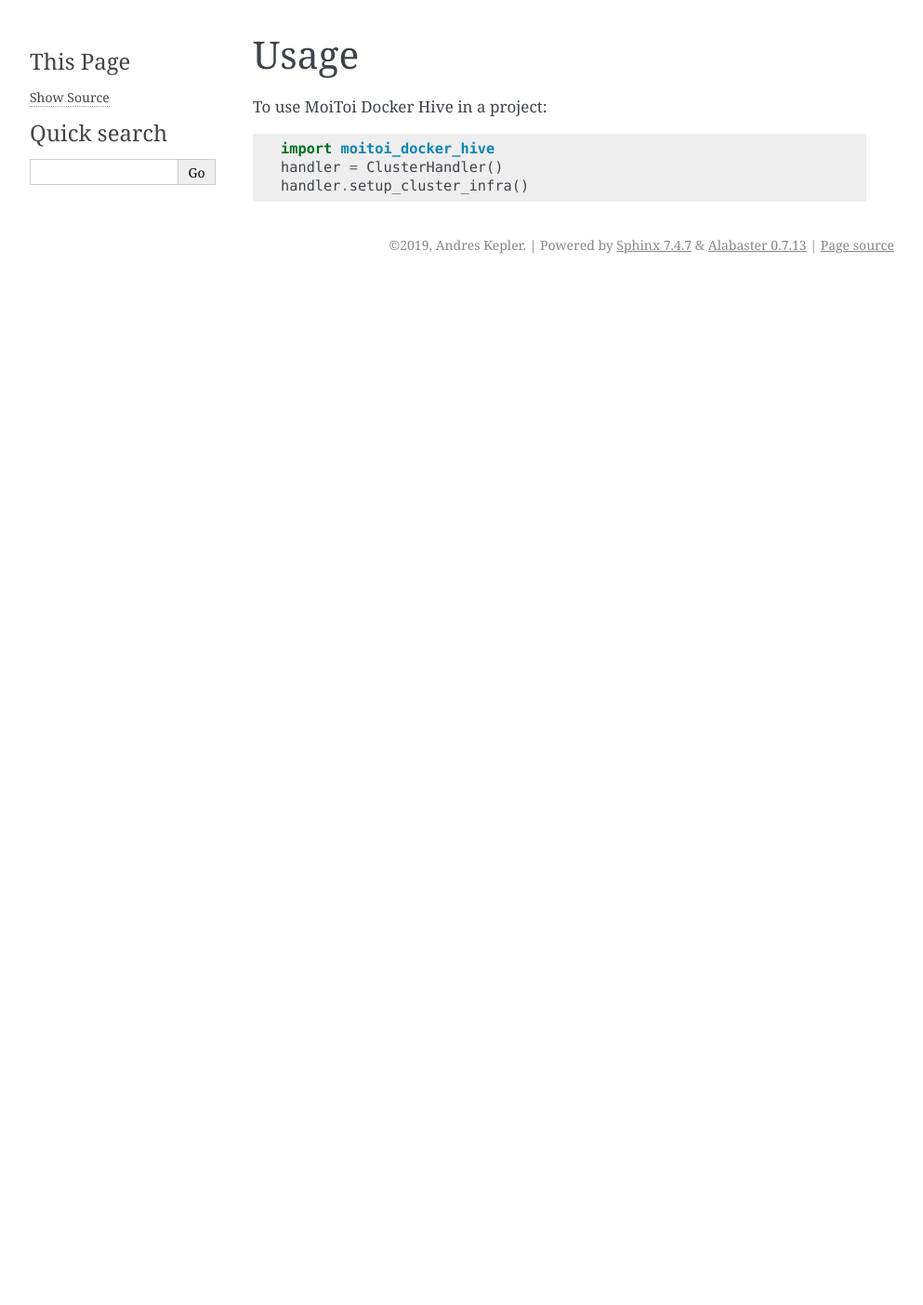
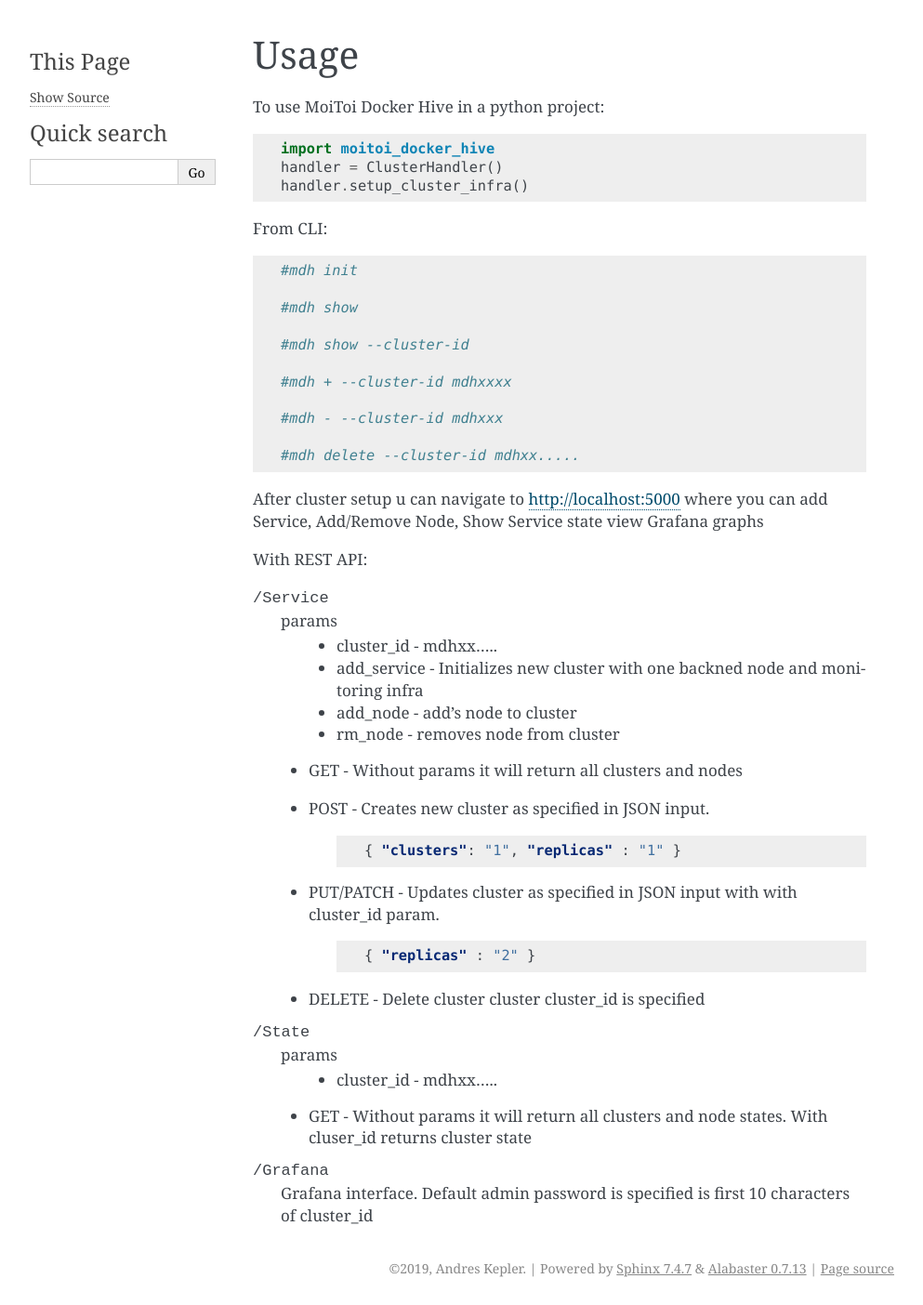
Before and after one commit to kepsic/moitoi_docker_hive, a Sphinx documentation site: the page built from docs/usage.rst, in a window 1280 px wide. Shown: the whole page at 93% size, without its empty margins (148-1141 px from the left). Built offline with Sphinx 7.4.7, drawn with Linux system fonts in a browser that asks for light colours; before the commit the page ends 900 px from its top, so only the background shows below that.

Commit message:
Documentation and cli fixes

```diff
--- a/HISTORY.rst
+++ b/HISTORY.rst
@@ -10,5 +10,5 @@
 0.1.8 (2019-12-30)
 ------------------
 
-* First release pre-production release
+* First pre-production release
 * GH->CI-Travis->PyPi chain usage
--- a/docs/usage.rst
+++ b/docs/usage.rst
@@ -2,8 +2,57 @@
 Usage
 =====
 
-To use MoiToi Docker Hive in a project::
+To use MoiToi Docker Hive in a python project::
 
     import moitoi_docker_hive
     handler = ClusterHandler()
     handler.setup_cluster_infra()
+
+From CLI::
+
+    #mdh init
+
+    #mdh show
+
+    #mdh show --cluster-id
+
+    #mdh + --cluster-id mdhxxxx
+
+    #mdh - --cluster-id mdhxxx
+
+    #mdh delete --cluster-id mdhxx.....
+
+After cluster setup u can navigate to http://localhost:5000 where you can add Service, Add/Remove Node, Show Service state
+view Grafana graphs
+
+
+With REST API:
+
+/Service
+    params
+        * cluster_id - mdhxx.....
+        * add_service - Initializes new cluster with one backned node and monitoring infra
+        * add_node - add's node to cluster
+        * rm_node - removes node from cluster
+
+
+    * GET - Without params it will return all clusters and nodes
+    * POST - Creates new cluster as specified in JSON input.
+        .. code-block:: JSON
+
+                { "clusters": "1", "replicas" : "1" }
+    * PUT/PATCH - Updates cluster as specified in JSON input with with cluster_id param.
+        .. code-block:: JSON
+
+                { "replicas" : "2" }
+    * DELETE - Delete cluster cluster cluster_id is specified
+
+/State
+    params
+        * cluster_id - mdhxx.....
+
+
+    * GET - Without params it will return all clusters and node states. With cluser_id returns cluster state
+
+/Grafana
+    Grafana interface. Default admin password is specified is first 10 characters of cluster_id
```
Also changed, not shown: moitoi_docker_hive/assets/lb/nginx.conf (+4 -4 lines), 7 other files.
